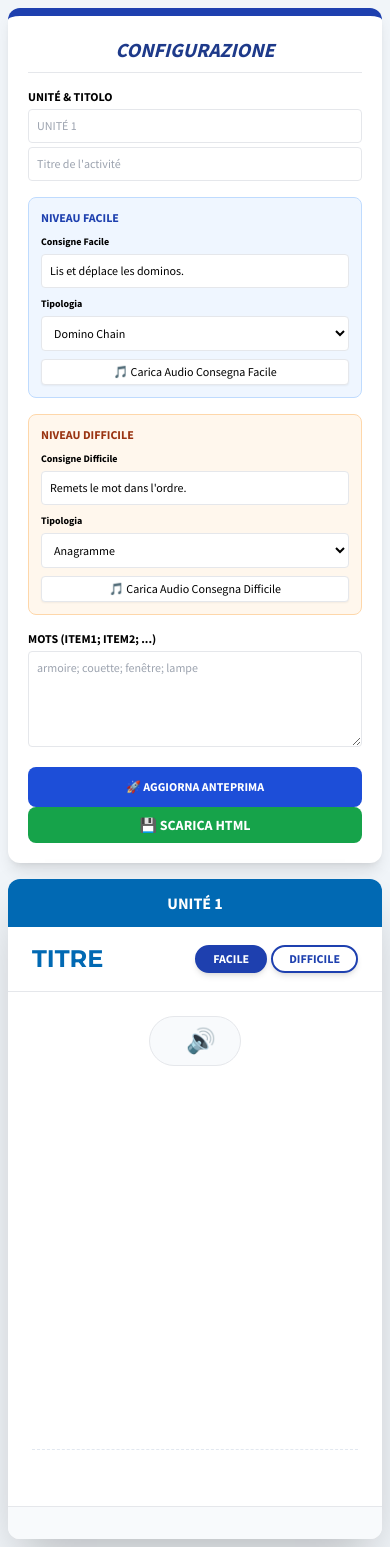
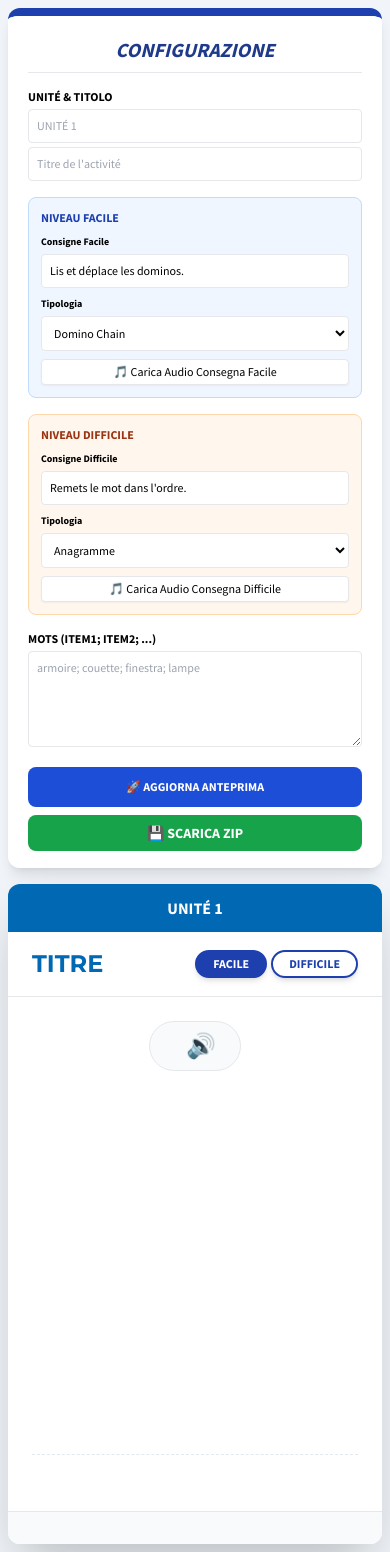
Before and after one commit to pietroputignano/strumento-didattico-ai, a Flask app: page / in a window 390 px wide. Run offline with Flask 3, Linux system fonts and the light colour scheme; some libraries are stand-ins or nearby versions.

Commit message:
Add JSZip library for ZIP file download functionality

```diff
--- a/templates/index.html
+++ b/templates/index.html
@@ -7,6 +7,8 @@
     <script src="https://cdn.tailwindcss.com"></script>
     <script src="https://cdn.jsdelivr.net/npm/sortablejs@1.15.0/Sortable.min.js"></script>
     <script src="https://cdn.jsdelivr.net/npm/canvas-confetti@1.5.1/dist/confetti.browser.min.js"></script>
+    <script src="https://cdnjs.cloudflare.com/ajax/libs/jszip/3.10.1/jszip.min.js"></script>
+
     <link href="https://fonts.googleapis.com/css2?family=Montserrat:wght@700&family=Source+Sans+Pro:wght@400;600;700&display=swap" rel="stylesheet">
     <style>
         :root { --hfle-blue: #0169B3; --hfle-orange: #EFA92C; --hfle-success: #8dc549; --hfle-error: #d84157; }
@@ -29,13 +31,11 @@
     <div class="max-w-[1500px] mx-auto flex flex-col lg:flex-row gap-4">
         <div class="lg:w-1/3 bg-white p-5 rounded-xl shadow-lg border-t-8 border-blue-800 overflow-y-auto max-h-[95vh] text-xs">
             <h2 class="text-xl font-bold text-blue-900 mb-4 uppercase italic border-b pb-2 text-center">Configurazione</h2>
-
             <div class="space-y-4">
                 <div><p class="font-bold uppercase mb-1">Unité & Titolo</p>
                     <input id="in-unite" type="text" class="w-full p-2 border rounded mb-1" placeholder="UNITÉ 1">
                     <input id="in-titre" type="text" class="w-full p-2 border rounded" placeholder="Titre de l'activité">
                 </div>
-
                 <div class="p-3 bg-blue-50 rounded-lg border border-blue-200 space-y-2">
                     <p class="font-bold text-blue-800 uppercase">Niveau Facile</p>
                     <div>
@@ -49,7 +49,6 @@
                         <button onclick="pickAud('con-f')" class="mt-2 bg-white border p-1 rounded w-full shadow-sm hover:bg-gray-50">🎵 Carica Audio Consegna Facile</button>
                     </div>
                 </div>
-
                 <div class="p-3 bg-orange-50 rounded-lg border border-orange-200 space-y-2">
                     <p class="font-bold text-orange-800 uppercase">Niveau Difficile</p>
                     <div>
@@ -63,17 +62,16 @@
                         <button onclick="pickAud('con-d')" class="mt-2 bg-white border p-1 rounded w-full shadow-sm hover:bg-gray-50">🎵 Carica Audio Consegna Difficile</button>
                     </div>
                 </div>
-
                 <div>
                     <p class="font-bold uppercase mb-1">Mots (item1; item2; ...)</p>
-                    <textarea id="items-list" class="w-full h-24 p-2 border rounded" placeholder="armoire; couette; fenêtre; lampe"></textarea>
+                    <textarea id="items-list" class="w-full h-24 p-2 border rounded" placeholder="armoire; couette; finestra; lampe"></textarea>
                 </div>
             </div>
             <button onclick="initGame()" class="w-full mt-4 bg-blue-700 text-white py-3 rounded-lg font-bold">🚀 AGGIORNA ANTEPRIMA</button>
-            <button onclick="downloadGame()" class="w-full bg-green-600 text-white py-2 rounded-lg font-bold text-sm">💾 SCARICA HTML</button>
+            <button onclick="downloadGame()" class="w-full mt-2 bg-green-600 text-white py-2 rounded-lg font-bold text-sm">💾 SCARICA ZIP</button>
         </div>
 
-        <div class="lg:w-2/3 bg-white rounded-xl shadow-2xl overflow-hidden flex flex-col min-h-[660px] relative">
+        <div id="game-container" class="lg:w-2/3 bg-white rounded-xl shadow-2xl overflow-hidden flex flex-col min-h-[660px] relative">
             <div id="res-unite" class="h-unite-bar">UNITÉ 1</div>
             <div class="px-6 py-4 flex justify-between items-center border-b">
                 <h1 id="res-titre" class="h-titre text-2xl uppercase">TITRE</h1>
@@ -82,7 +80,6 @@
                     <button id="btn-d" onclick="switchLvl('d')" class="px-4 py-1 rounded-full text-xs font-bold border-2 border-blue-800 text-blue-800 shadow-md">DIFFICILE</button>
                 </div>
             </div>
-
             <div class="p-6 flex-grow flex flex-col items-center">
                 <div class="flex items-center gap-3 mb-8 bg-slate-50 px-6 py-2 rounded-full border">
                     <p id="res-consigne" class="italic text-gray-700 font-semibold"></p>
@@ -91,7 +88,6 @@
                 <div id="main-content" class="w-full flex flex-col items-center gap-8"></div>
                 <div id="pool" class="mt-auto p-4 w-full flex flex-wrap justify-center gap-4 border-t border-dashed border-slate-200"></div>
             </div>
-
             <div id="nav-step" class="p-4 bg-slate-50 border-t flex justify-center gap-2 flex-wrap"></div>
         </div>
     </div>
@@ -101,6 +97,9 @@
 
     <script>
         let items = [], dbImg = {}, dbAud = {}, curStep = 0, curLvl = 'f', status = [], activeKey = "";
+
+        // ... mantieni le tue funzioni initGame, loadStep, setupSortable, validate, renderNav, switchLvl, pickImg, pickAud, handleImg, handleAud, playConsigne ...
+        // (Assicurati che siano presenti nel tuo script)
 
         function initGame() {
             items = document.getElementById('items-list').value.split(';').map(i=>i.trim()).filter(i=>i);
@@ -117,35 +116,18 @@
             const word = items[idx];
             const type = curLvl === 'f' ? document.getElementById('type-f').value : document.getElementById('type-d').value;
             const consigne = curLvl === 'f' ? document.getElementById('con-f').value : document.getElementById('con-d').value;
-
             document.getElementById('res-consigne').innerText = consigne;
 
             if(type === 'domino') {
-                stage.innerHTML = `<div class="flex items-center gap-6">
-                    <div class="domino-tile opacity-40 bg-slate-50"><div class="tile-img">?</div><div class="tile-text">${word}</div></div>
-                    <div class="text-3xl text-blue-300">➜</div><div id="target" class="drop-target">TRASCINA QUI</div>
-                </div>`;
-
+                stage.innerHTML = `<div class="flex items-center gap-6"><div class="domino-tile opacity-40 bg-slate-50"><div class="tile-img">?</div><div class="tile-text">${word}</div></div><div class="text-3xl text-blue-300">➜</div><div id="target" class="drop-target">TRASCINA QUI</div></div>`;
                 pool.innerHTML = items.map((it, i) => {
                     const imgNeeded = i === 0 ? items[items.length - 1] : items[i - 1];
-                    return `<div class="domino-tile shadow-md" data-word="${it}">
-                        <div class="tile-img" onclick="pickImg('${imgNeeded}')">
-                            ${dbImg[imgNeeded] ? `<img src="${dbImg[imgNeeded]}">` : `
-                                <div class="flex flex-col items-center opacity-60">
-                                    <span class="text-xs">📷</span>
-                                    <span class="text-[7px] text-blue-600 font-bold uppercase">Foto ${imgNeeded}</span>
-                                </div>`}
-                        </div><div class="tile-text">${it}</div></div>`;
+                    return `<div class="domino-tile shadow-md" data-word="${it}"><div class="tile-img" onclick="pickImg('${imgNeeded}')">${dbImg[imgNeeded] ? `<img src="${dbImg[imgNeeded]}">` : `<div class="flex flex-col items-center opacity-60"><span class="text-xs">📷</span><span class="text-[7px] text-blue-600 font-bold uppercase">Foto ${imgNeeded}</span></div>`}</div><div class="tile-text">${it}</div></div>`;
                 }).join('');
                 setupSortable('dom', word);
-            }
-            else if(type === 'anagramme') {
+            } else {
                 const shuffled = word.split('').sort(()=>Math.random()-0.5);
-                stage.innerHTML = `<div class="flex flex-col items-center gap-6">
-                    <div class="w-32 h-32 border-2 border-blue-900 rounded-lg overflow-hidden bg-white shadow-md" onclick="pickImg('${word}')">
-                        ${dbImg[word]?`<img src="${dbImg[word]}" class="h-full w-full object-contain">`:'📷'}</div>
-                    <div id="target" class="flex gap-1 min-h-[50px] min-w-[240px] border-b-2 border-blue-200 items-end pb-1"></div>
-                </div>`;
+                stage.innerHTML = `<div class="flex flex-col items-center gap-6"><div class="w-32 h-32 border-2 border-blue-900 rounded-lg overflow-hidden bg-white shadow-md" onclick="pickImg('${word}')">${dbImg[word]?`<img src="${dbImg[word]}" class="h-full w-full object-contain">`:'📷'}</div><div id="target" class="flex gap-1 min-h-[50px] min-w-[240px] border-b-2 border-blue-200 items-end pb-1"></div></div>`;
                 pool.innerHTML = shuffled.map(l => `<div class="letter-tile" data-letter="${l}">${l.toUpperCase()}</div>`).join('');
                 setupSortable('ana', word);
             }
@@ -191,6 +173,7 @@
         function pickAud(k) { activeKey = k; document.getElementById('audInp').click(); }
         function handleImg(e) { const r = new FileReader(); r.onload=(ev)=>{dbImg[activeKey]=ev.target.result; loadStep(curStep);}; r.readAsDataURL(e.target.files[0]); }
         function handleAud(e) { const r = new FileReader(); r.onload=(ev)=>{dbAud[activeKey]=ev.target.result; alert("Audio MP3 salvato!");}; r.readAsDataURL(e.target.files[0]); }
+
         function playConsigne() {
             const key = curLvl === 'f' ? 'con-f' : 'con-d';
             if(dbAud[key]) {
@@ -201,8 +184,17 @@
                 m.lang='fr-FR'; window.speechSynthesis.speak(m);
             }
         }
-        function downloadGame() {
-    // 1. Prepariamo i dati da salvare
+
+        // FUNZIONE DOWNLOAD AGGIORNATA
+        async function downloadGame() {
+            if (items.length === 0) { alert("Configura prima l'attività!"); return; }
+            const rawTitle = document.getElementById('in-titre').value || 'attivita';
+            const fileName = rawTitle.replace(/\s+/g, '_').toLowerCase();
+
+            if (typeof JSZip === 'undefined') { alert("Errore: JSZip non caricato. Verifica la connessione."); return; }
+
+            try {
+                const zip = new JSZip();
                 const configData = {
                     unite: document.getElementById('in-unite').value,
                     titre: document.getElementById('in-titre').value,
@@ -215,42 +207,45 @@
                     conD: document.getElementById('con-d').value
                 };
 
-    // 2. Cloniamo l'intero HTML della pagina
-    let docHtml = document.documentElement.outerHTML;
+                const headContent = document.head.innerHTML;
+                const gameUI = document.getElementById('game-container').cloneNode(true);
+                gameUI.classList.remove('lg:w-2/3');
+                gameUI.classList.add('w-full', 'max-w-4xl', 'mx-auto', 'my-10');
 
-    // 3. Puliamo l'HTML dai valori correnti per evitare conflitti
-    // Rimuoviamo la parte dell'editor (la colonna di sinistra) per il file finale se vuoi solo il gioco
-    // In questo esempio lo lasciamo ma iniettiamo lo script di auto-caricamento
-
-    const scriptIniezione = `
+                const finalHtml = `<!DOCTYPE html>
+<html lang="fr">
+<head>${headContent}<style>.tile-img[onclick], .tile-text[onclick], .w-32[onclick] { cursor: default !important; pointer-events: none !important; }.h-unite-bar { border-radius: 12px 12px 0 0; }</style></head>
+<body class="p-2 md:p-4 bg-slate-100">
+<div class="max-w-[1200px] mx-auto">${gameUI.outerHTML}</div>
 <script>
+let items=[], dbImg={}, dbAud={}, curStep=0, curLvl='f', status=[], activeKey="";
+const data = ${JSON.stringify(configData)};
+${initGame.toString()}
+${loadStep.toString()}
+${setupSortable.toString()}
+${validate.toString()}
+${renderNav.toString()}
+${switchLvl.toString()}
+${playConsigne.toString()}
 window.onload = function() {
-            const data = ${JSON.stringify(configData)};
-            document.getElementById('in-unite').value = data.unite;
-            document.getElementById('in-titre').value = data.titre;
-            document.getElementById('items-list').value = data.items.join('; ');
-            document.getElementById('type-f').value = data.typeF;
-            document.getElementById('con-f').value = data.conF;
-            document.getElementById('type-d').value = data.typeD;
-            document.getElementById('con-d').value = data.conD;
-
-            // Ripristiniamo i database
-            dbImg = data.dbImg;
-            dbAud = data.dbAud;
-
-            // Avviamo il gioco
+    dbImg = data.dbImg; dbAud = data.dbAud;
+    document.body.insertAdjacentHTML('beforeend', '<div style="display:none"><input id="in-unite" value="'+data.unite+'"><input id="in-titre" value="'+data.titre+'"><textarea id="items-list">'+data.items.join(';')+'</textarea><input id="type-f" value="'+data.typeF+'"><input id="con-f" value="'+data.conF+'"><input id="type-d" value="'+data.typeD+'"><input id="con-d" value="'+data.conD+'"></div>');
     initGame();
 };
-    <\/script>`;
+<\/script></body></html>`;
 
-    // Inseriamo lo script prima della chiusura del body
-    const finalHtml = docHtml.replace('</body>', scriptIniezione + '</body>');
-
-    const blob = new Blob([finalHtml], {type: 'text/html'});
-    const a = document.createElement('a');
-    a.href = URL.createObjectURL(blob);
-    a.download = 'gioco_' + (configData.titre || 'bsmart') + '.html';
-    a.click();
+                zip.file("index.html", finalHtml);
+                const content = await zip.generateAsync({type:"blob"});
+                const link = document.createElement("a");
+                link.href = URL.createObjectURL(content);
+                link.download = fileName + ".zip";
+                document.body.appendChild(link);
+                link.click();
+                document.body.removeChild(link);
+            } catch (err) {
+                console.error(err);
+                alert("Errore durante la creazione dello ZIP.");
+            }
         }
     </script>
 </body>
```
Lines whose indentation alone changed are shown as unchanged.
